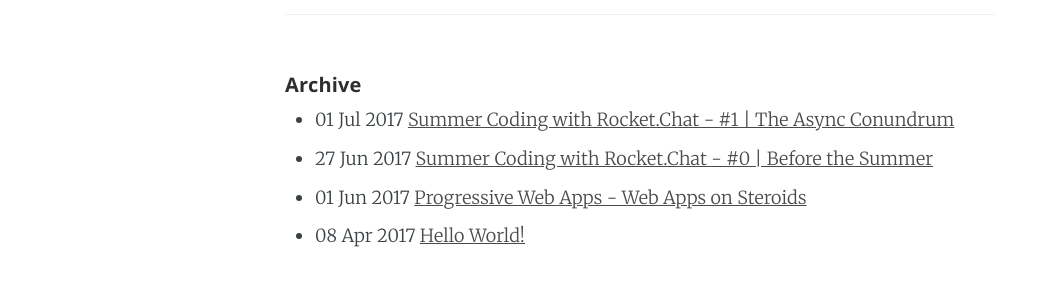
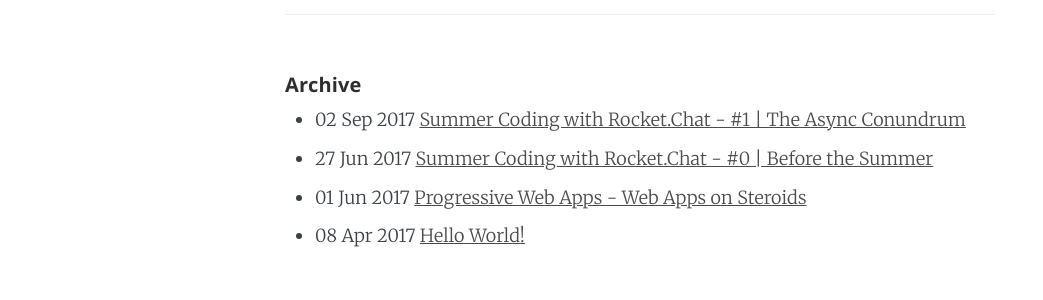
Before and after one commit to inf3cti0n95/Otaku-Codes, a Jekyll site: the page built from _posts/2017-04-08-hello-world.markdown, in a window 1280 px wide and 900 px high, scrolled down 2011 px. Shown: the part 381-681 px from the top of the window, without its empty margins (0-1043 px from the left). Built offline with Jekyll 4.4.1, drawn with Linux system fonts in a browser that asks for light colours; comment, search, counter and statistics services are not loaded.

Commit message:
time changed

```diff
--- a/_posts/2017-07-01-summer-coding-with-rocket-chat-the-async-conundrum.markdown
+++ b/_posts/2017-07-01-summer-coding-with-rocket-chat-the-async-conundrum.markdown
@@ -1,7 +1,7 @@
 ---
 layout: post
 title:  "Summer Coding with Rocket.Chat - #1 | The Async Conundrum"
-date:   2017-07-01 16:00:00 +0530
+date:   2017-09-02 14:52:00 +0530
 categories: [Rocket-Chat, Summer-of-Code]
 hero_image: /assets/images/rcsoc2.png
 excerpt: "Summer Coding with Rocket.Chat- #1 | The Async Conundrum"
@@ -69,4 +69,4 @@
 
  It's fun learning so many new things, I hope to learn a lot more in upcoming weeks. Wondering what kind of challenges are waiting ahead. I never give up... I never go back on my word... that's my ninja way! #Naruto
 
- *Also posted on [Medium.com/OtakuCodes](https://medium.com/otakucodes/summer-coding-with-rocket-chat-1-the-async-conundrum-b599d1a1bd9d)*
+ ***Also posted on [Medium.com/OtakuCodes](https://medium.com/otakucodes/summer-coding-with-rocket-chat-1-the-async-conundrum-b599d1a1bd9d)***
```
